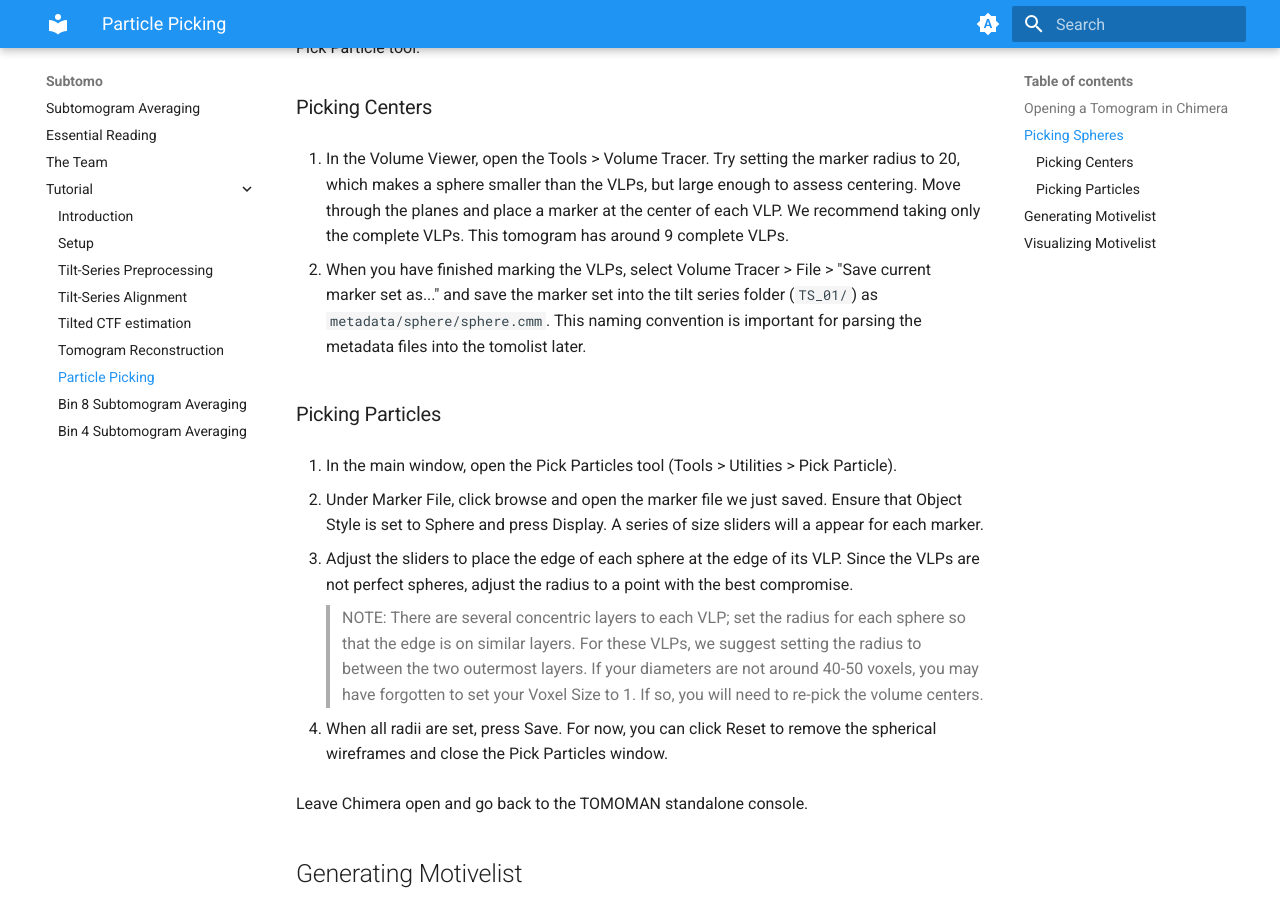
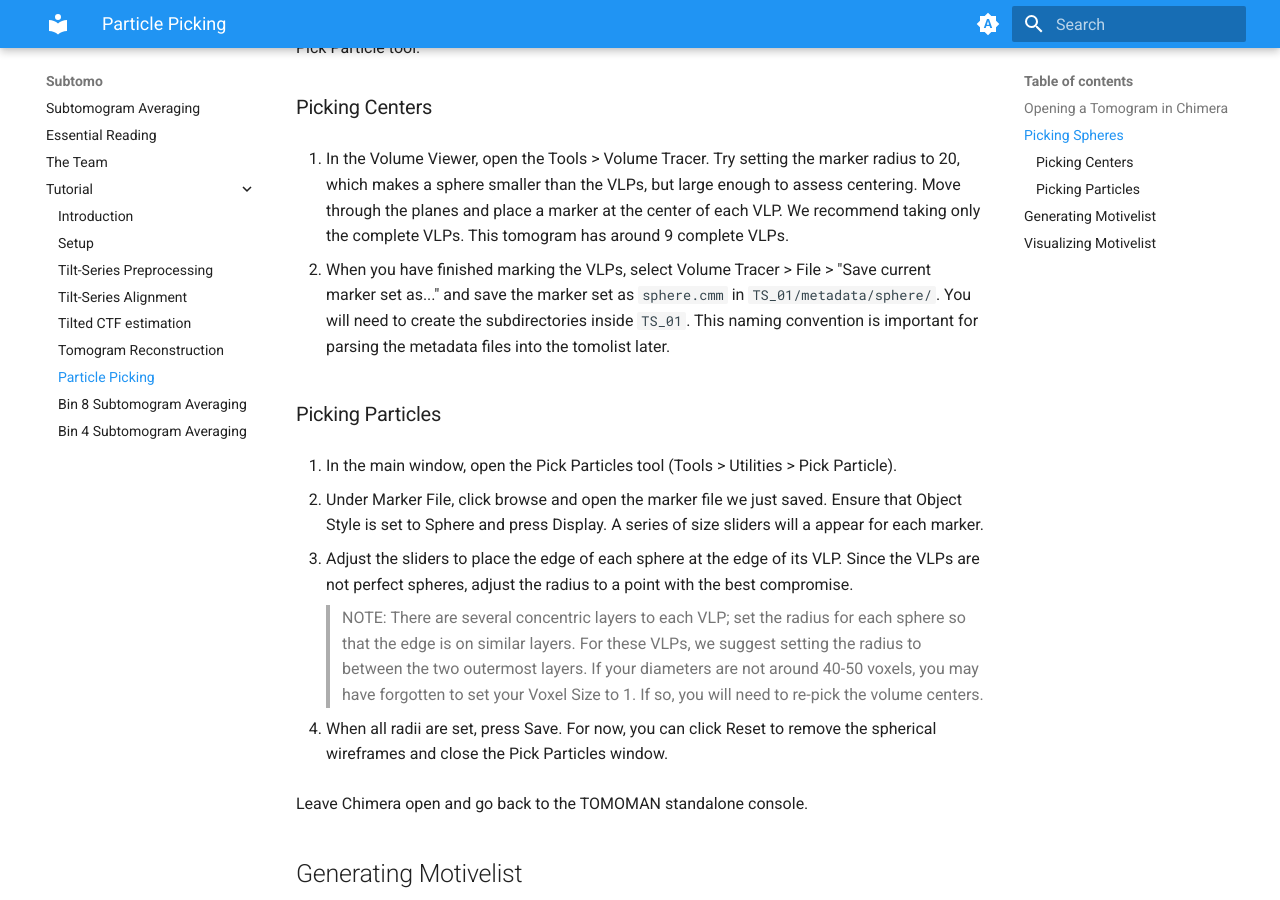
Before and after one commit to wan-lab-vanderbilt/subtomo-tutorials, an MkDocs documentation site: the page built from docs/hiv/picking.md, in a window 1280 px wide and 900 px high, scrolled down 1224 px. Built offline with MkDocs 1.6.1 and Material for MkDocs 9.7.7, drawn with Linux system fonts in a browser that asks for light colours.

Commit message:
Clarify marker set path in picking

```diff
--- a/docs/hiv/picking.md
+++ b/docs/hiv/picking.md
@@ -47,7 +47,8 @@ In Chimera, we will pick VLP centers using Volume Tracer and set radii for each
    We recommend taking only the complete VLPs.
    This tomogram has around 9 complete VLPs.
 
-1. When you have finished marking the VLPs, select Volume Tracer > File > "Save current marker set as..." and save the marker set into the tilt series folder (`TS_01/`) as `metadata/sphere/sphere.cmm`.
+1. When you have finished marking the VLPs, select Volume Tracer > File > "Save current marker set as..." and save the marker set as `sphere.cmm` in `TS_01/metadata/sphere/`.
+   You will need to create the subdirectories inside `TS_01`.
    This naming convention is important for parsing the metadata files into the tomolist later.
 
 ### Picking Particles
```
